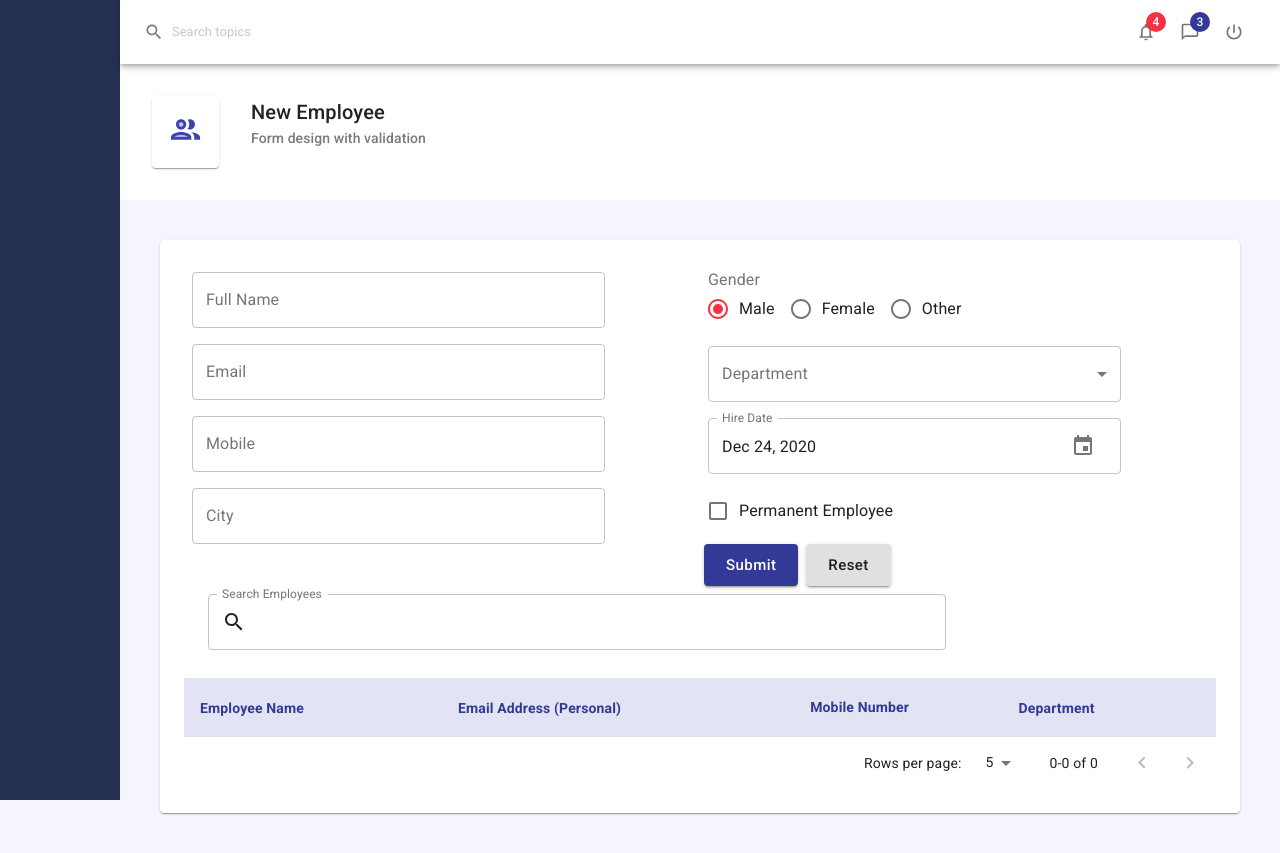
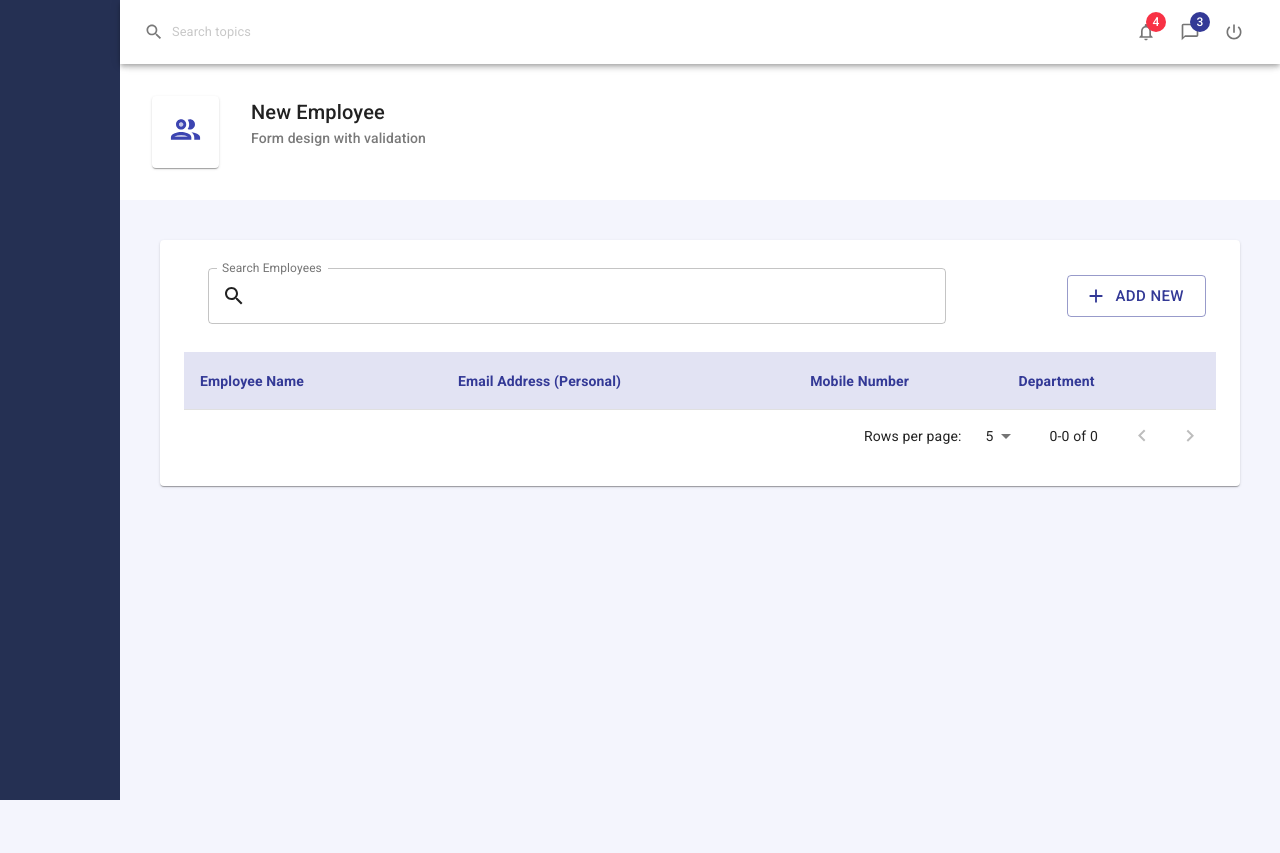
Before and after one commit to adipati27ma/employees-mui-system, a React (Create React App) app: page / in a window 1280 px wide. After the commit the page ends 800 px from the top, so only its background shows below. Built offline with nearby package versions, Linux system fonts and the light colour scheme.

Commit message:
make popup form and X action button

```diff
--- /dev/null
+++ b/src/components/Popup.js
@@ -0,0 +1,57 @@
+import React from "react";
+import PropTypes from "prop-types";
+import {
+  Dialog,
+  DialogContent,
+  DialogTitle,
+  makeStyles,
+  Typography,
+} from "@material-ui/core";
+
+import Controls from "components/controls/Controls";
+import { Close as CloseIcon } from "@material-ui/icons";
+
+const useStyles = makeStyles((theme) => ({
+  dialogWrapper: {
+    "& .MuiDialog-paper": {
+      padding: theme.spacing(2),
+      position: "absolute",
+      top: theme.spacing(0),
+    },
+  },
+}));
+
+function Popup(props) {
+  const { title, children, openPopup, setOpenPopup } = props;
+  const classes = useStyles();
+
+  return (
+    <Dialog open={openPopup} maxWidth="md" className={classes.dialogWrapper}>
+      <DialogTitle>
+        <div style={{ display: "flex" }}>
+          <Typography variant="h6" component="div" style={{ flexGrow: 1 }}>
+            {title}
+          </Typography>
+          <Controls.ActionButton
+            color="secondary"
+            onClick={() => {
+              setOpenPopup(false);
+            }}
+          >
+            <CloseIcon />
+          </Controls.ActionButton>
+        </div>
+      </DialogTitle>
+      <DialogContent dividers>{children}</DialogContent>
+    </Dialog>
+  );
+}
+
+Popup.propTypes = {
+  title: PropTypes.string.isRequired,
+  children: PropTypes.object,
+  openPopup: PropTypes.func.isRequired,
+  setOpenPopup: PropTypes.func,
+};
+
+export default Popup;
--- /dev/null
+++ b/src/components/controls/ActionButton.js
@@ -0,0 +1,41 @@
+import React from "react";
+import PropTypes from "prop-types";
+import { Button, makeStyles } from "@material-ui/core";
+
+const useStyles = makeStyles((theme) => ({
+  root: {
+    minWidth: 0,
+    margin: theme.spacing(0.5),
+  },
+  secondary: {
+    backgroundColor: theme.palette.secondary.light,
+    "& .MuiButton-label": {
+      color: theme.palette.secondary.main,
+    },
+  },
+  primary: {
+    backgroundColor: theme.palette.primary.light,
+    "& .MuiButton-label": {
+      color: theme.palette.primary.main,
+    },
+  },
+}));
+
+function ActionButton(props) {
+  const { color, children, onClick } = props;
+  const classes = useStyles();
+
+  return (
+    <Button onClick={onClick} className={`${classes.root} ${classes[color]}`}>
+      {children}
+    </Button>
+  );
+}
+
+ActionButton.propTypes = {
+  color: PropTypes.string,
+  children: PropTypes.object,
+  onClick: PropTypes.func,
+};
+
+export default ActionButton;
--- a/src/components/controls/Controls.js
+++ b/src/components/controls/Controls.js
@@ -4,6 +4,7 @@ import Select from "./Select";
 import Checkbox from "./Checkbox";
 import DatePicker from "./DatePicker";
 import Button from "./Button";
+import ActionButton from "./ActionButton";
 
 const Controls = {
   Input,
@@ -12,6 +13,7 @@ const Controls = {
   Checkbox,
   DatePicker,
   Button,
+  ActionButton,
 };
 
 export default Controls;
--- a/src/pages/Employees/EmployeeForm.js
+++ b/src/pages/Employees/EmployeeForm.js
@@ -1,4 +1,5 @@
 import { React } from "react";
+import PropTypes from "prop-types";
 import { Grid } from "@material-ui/core";
 
 import { useForm, Form } from "components/useForm";
@@ -23,7 +24,9 @@ const initialFValues = {
   isPermanent: false,
 };
 
-export default function EmployeeForm() {
+export default function EmployeeForm(props) {
+  const { setOpenPopup } = props;
+
   const validate = (fieldValues = values) => {
     let temp = { ...errors };
     if ("fullName" in fieldValues)
@@ -72,6 +75,7 @@ export default function EmployeeForm() {
     if (validate()) {
       employeeService.insertEmployee(values);
       resetForm();
+      setOpenPopup(false);
     }
   };
 
@@ -144,3 +148,7 @@ export default function EmployeeForm() {
     </Form>
   );
 }
+
+EmployeeForm.propTypes = {
+  setOpenPopup: PropTypes.func,
+};
--- a/src/pages/Employees/Employees.js
+++ b/src/pages/Employees/Employees.js
@@ -1,10 +1,15 @@
 import { React, useState } from "react";
-import { PeopleOutlineTwoTone, Search } from "@material-ui/icons";
+import {
+  PeopleOutlineTwoTone,
+  Search,
+  Add as AddIcon,
+} from "@material-ui/icons";
 
 import EmployeeForm from "./EmployeeForm";
 import PageHeader from "components/PageHeader";
 import useTable from "components/useTable";
 import Controls from "components/controls/Controls";
+import Popup from "components/Popup";
 import {
   InputAdornment,
   makeStyles,
@@ -24,6 +29,10 @@ const useStyles = makeStyles((theme) => ({
   searchInput: {
     width: "75%",
   },
+  newButton: {
+    position: "absolute",
+    right: "10px",
+  },
 }));
 
 const headCells = [
@@ -37,6 +46,7 @@ export default function Employees() {
   const classes = useStyles();
   const [records /*setRecords*/] = useState(employeeService.getAllEmployees);
   const [filterFn, setFilterFn] = useState({ fn: (items) => items });
+  const [openPopup, setOpenPopup] = useState(false);
 
   const {
     TblContainer,
@@ -64,7 +74,6 @@ export default function Employees() {
         icon={<PeopleOutlineTwoTone fontSize="large" />}
       />
       <Paper className={classes.pageContent}>
-        <EmployeeForm />
         <Toolbar>
           <Controls.Input
             className={classes.searchInput}
@@ -77,6 +86,13 @@ export default function Employees() {
               ),
             }}
             onChange={handleSearch}
+          />
+          <Controls.Button
+            text="Add New"
+            variant="outlined"
+            startIcon={<AddIcon />}
+            className={classes.newButton}
+            onClick={() => setOpenPopup(true)}
           />
         </Toolbar>
         <TblContainer>
@@ -94,6 +110,14 @@ export default function Employees() {
         </TblContainer>
         <TblPagination />
       </Paper>
+
+      <Popup
+        title="Employee Form"
+        openPopup={openPopup}
+        setOpenPopup={setOpenPopup}
+      >
+        <EmployeeForm setOpenPopup={setOpenPopup} />
+      </Popup>
     </>
   );
 }
```
Also changed, not shown: 1 other file (tests, documents, lock files or other folders).
